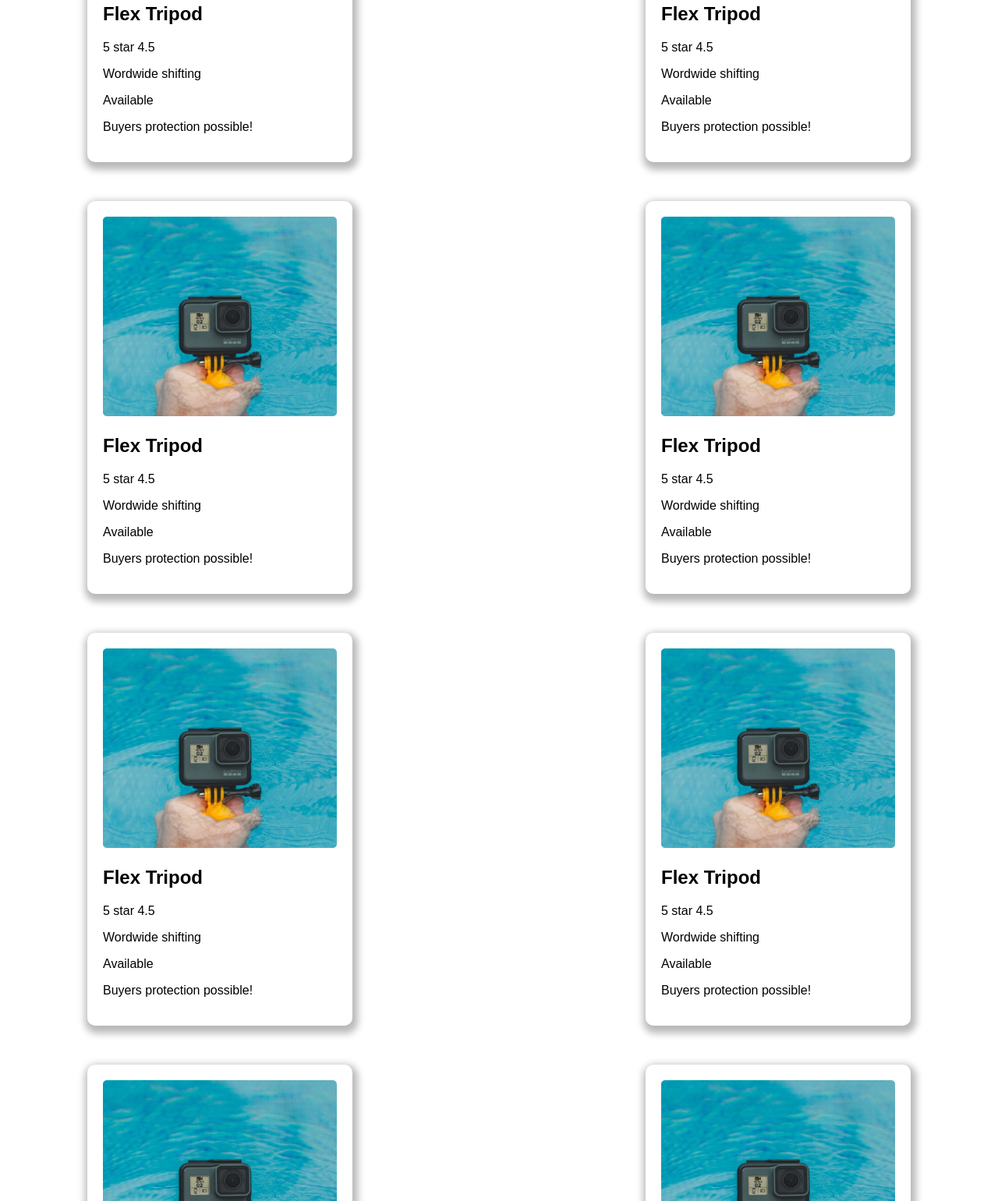
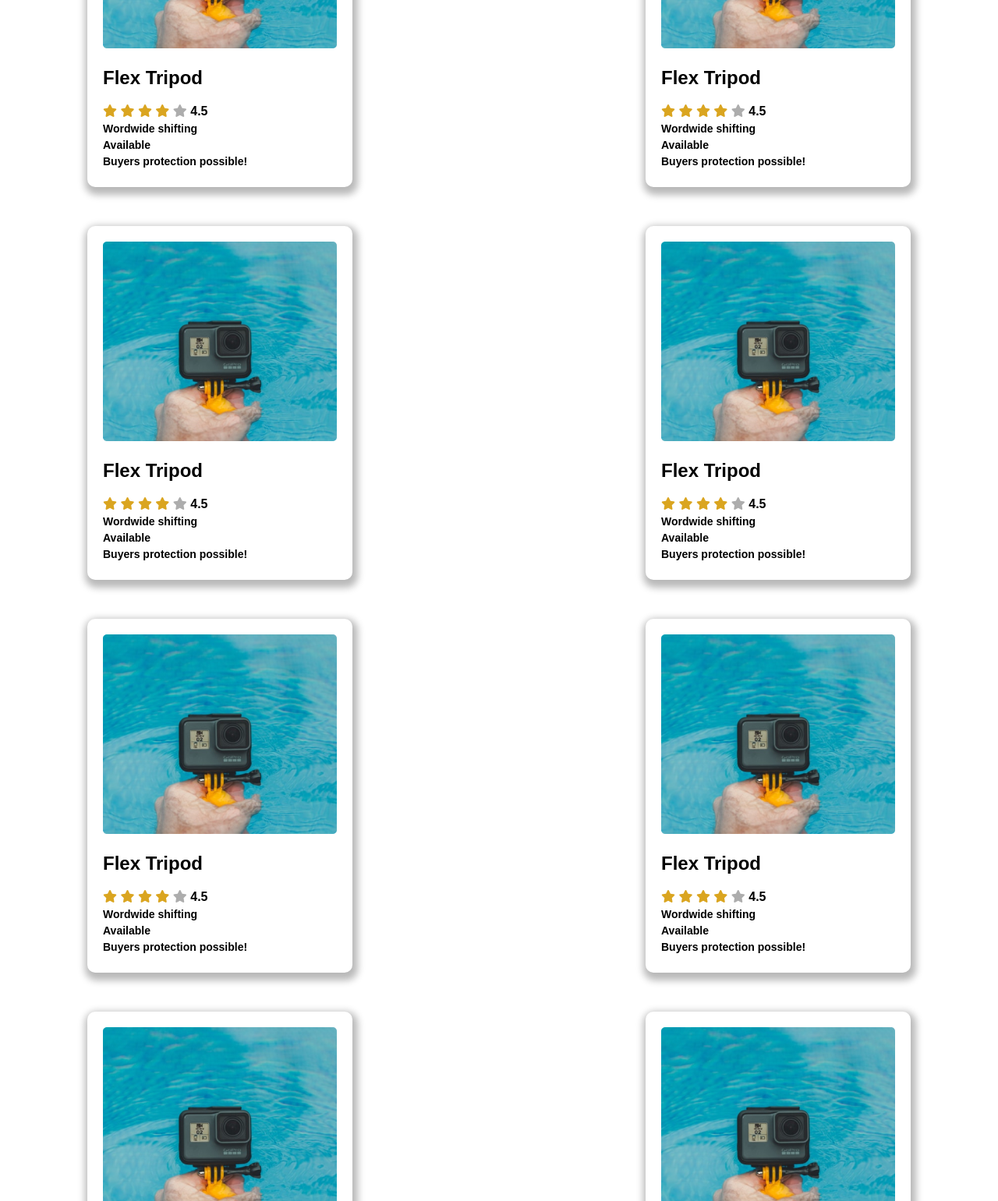
Before and after one commit to web-dev-mohsin/practice-only-me-influence-gear, a plain HTML site: page index.html in a window 1280 px wide. Shown: the part 1259-2800 px from the top of the page at 78% size. Drawn offline with Linux system fonts and the light colour scheme.

Commit message:
finished product showing

```diff
--- a/css/style.css
+++ b/css/style.css
@@ -109,9 +109,11 @@ header{
 /* Partner section */
 .Pertaners-section{
     width: 90%;
-
+    border-top: 1px solid rgb(233, 233, 233);
+    border-bottom: 1px solid rgb(233, 233, 233);
     padding: 20px 0px;
     margin: 20px auto;
+
 }
 .Pertaners{
     display: flex;
@@ -129,7 +131,7 @@ header{
 
 }
 .products-section-2{
-
+   margin-top: 100px;
 }
 .section-titles{
   text-align: center;
@@ -153,3 +155,23 @@ header{
 .product-image img{
     width: 100%;
 }
+.fa-star.filed{
+    color: goldenrod;
+}
+.fa-star.empty{
+    color:rgb(173, 173, 173)
+}
+.rating span{
+    font-weight: 600;
+}
+.sub-title p,.status p,.action p{
+    margin: 5px 0px;
+    font-weight: 600;
+    font-size: 14px;
+
+}
+.see-all{
+    text-align: right;
+    color: rgb(180, 4, 72);
+    margin-right: 100px;
+}
--- a/index.html
+++ b/index.html
@@ -113,41 +113,18 @@
 
                     <div class="product-details">
                         <div><h2>Flex Tripod</h2></div>
-                        <div class="rating">5 star <span>4.5</span></div>
+                        <div class="rating">
+                            <i class="fa-solid fa-star filed"></i>
+                            <i class="fa-solid fa-star filed"></i>
+                            <i class="fa-solid fa-star filed"></i>
+                            <i class="fa-solid fa-star filed"></i>
+                            <i class="fa-solid fa-star empty"></i>
+                            <span>4.5</span>
+                        </div>
 
-                        <div class="rating"><p>Wordwide shifting </p></div>
-                        <div class="rating"><p>Available</p></div>
-                        <div class="rating"><p>Buyers protection possible!</p></div>
-                    </div>
-                </div>
-
-                <div class="product">
-                    <div class="product-image">
-                        <img src="images/action.png" alt="">
-                    </div>
-
-                    <div class="product-details">
-                        <div><h2>Flex Tripod</h2></div>
-                        <div class="rating">5 star <span>4.5</span></div>
-
-                        <div class="rating"><p>Wordwide shifting </p></div>
-                        <div class="rating"><p>Available</p></div>
-                        <div class="rating"><p>Buyers protection possible!</p></div>
-                    </div>
-                </div>
-
-                <div class="product">
-                    <div class="product-image">
-                        <img src="images/action.png" alt="">
-                    </div>
-
-                    <div class="product-details">
-                        <div><h2>Flex Tripod</h2></div>
-                        <div class="rating">5 star <span>4.5</span></div>
-
-                        <div class="rating"><p>Wordwide shifting </p></div>
-                        <div class="rating"><p>Available</p></div>
-                        <div class="rating"><p>Buyers protection possible!</p></div>
+                        <div class="sub-title"><p>Wordwide shifting </p></div>
+                        <div class="status"><p>Available</p></div>
+                        <div class="action"><p>Buyers protection possible!</p></div>
                     </div>
                 </div>
                 <div class="product">
@@ -157,11 +134,18 @@
 
                     <div class="product-details">
                         <div><h2>Flex Tripod</h2></div>
-                        <div class="rating">5 star <span>4.5</span></div>
+                        <div class="rating">
+                            <i class="fa-solid fa-star filed"></i>
+                            <i class="fa-solid fa-star filed"></i>
+                            <i class="fa-solid fa-star filed"></i>
+                            <i class="fa-solid fa-star filed"></i>
+                            <i class="fa-solid fa-star empty"></i>
+                            <span>4.5</span>
+                        </div>
 
-                        <div class="rating"><p>Wordwide shifting </p></div>
-                        <div class="rating"><p>Available</p></div>
-                        <div class="rating"><p>Buyers protection possible!</p></div>
+                        <div class="sub-title"><p>Wordwide shifting </p></div>
+                        <div class="status"><p>Available</p></div>
+                        <div class="action"><p>Buyers protection possible!</p></div>
                     </div>
                 </div>
                 <div class="product">
@@ -171,41 +155,18 @@
 
                     <div class="product-details">
                         <div><h2>Flex Tripod</h2></div>
-                        <div class="rating">5 star <span>4.5</span></div>
+                        <div class="rating">
+                            <i class="fa-solid fa-star filed"></i>
+                            <i class="fa-solid fa-star filed"></i>
+                            <i class="fa-solid fa-star filed"></i>
+                            <i class="fa-solid fa-star filed"></i>
+                            <i class="fa-solid fa-star empty"></i>
+                            <span>4.5</span>
+                        </div>
 
-                        <div class="rating"><p>Wordwide shifting </p></div>
-                        <div class="rating"><p>Available</p></div>
-                        <div class="rating"><p>Buyers protection possible!</p></div>
-                    </div>
-                </div>
-
-                <div class="product">
-                    <div class="product-image">
-                        <img src="images/action.png" alt="">
-                    </div>
-
-                    <div class="product-details">
-                        <div><h2>Flex Tripod</h2></div>
-                        <div class="rating">5 star <span>4.5</span></div>
-
-                        <div class="rating"><p>Wordwide shifting </p></div>
-                        <div class="rating"><p>Available</p></div>
-                        <div class="rating"><p>Buyers protection possible!</p></div>
-                    </div>
-                </div>
-
-                <div class="product">
-                    <div class="product-image">
-                        <img src="images/action.png" alt="">
-                    </div>
-
-                    <div class="product-details">
-                        <div><h2>Flex Tripod</h2></div>
-                        <div class="rating">5 star <span>4.5</span></div>
-
-                        <div class="rating"><p>Wordwide shifting </p></div>
-                        <div class="rating"><p>Available</p></div>
-                        <div class="rating"><p>Buyers protection possible!</p></div>
+                        <div class="sub-title"><p>Wordwide shifting </p></div>
+                        <div class="status"><p>Available</p></div>
+                        <div class="action"><p>Buyers protection possible!</p></div>
                     </div>
                 </div>
                 <div class="product">
@@ -215,11 +176,18 @@
 
                     <div class="product-details">
                         <div><h2>Flex Tripod</h2></div>
-                        <div class="rating">5 star <span>4.5</span></div>
+                        <div class="rating">
+                            <i class="fa-solid fa-star filed"></i>
+                            <i class="fa-solid fa-star filed"></i>
+                            <i class="fa-solid fa-star filed"></i>
+                            <i class="fa-solid fa-star filed"></i>
+                            <i class="fa-solid fa-star empty"></i>
+                            <span>4.5</span>
+                        </div>
 
-                        <div class="rating"><p>Wordwide shifting </p></div>
-                        <div class="rating"><p>Available</p></div>
-                        <div class="rating"><p>Buyers protection possible!</p></div>
+                        <div class="sub-title"><p>Wordwide shifting </p></div>
+                        <div class="status"><p>Available</p></div>
+                        <div class="action"><p>Buyers protection possible!</p></div>
                     </div>
                 </div>
                 <div class="product">
@@ -229,41 +197,18 @@
 
                     <div class="product-details">
                         <div><h2>Flex Tripod</h2></div>
-                        <div class="rating">5 star <span>4.5</span></div>
+                        <div class="rating">
+                            <i class="fa-solid fa-star filed"></i>
+                            <i class="fa-solid fa-star filed"></i>
+                            <i class="fa-solid fa-star filed"></i>
+                            <i class="fa-solid fa-star filed"></i>
+                            <i class="fa-solid fa-star empty"></i>
+                            <span>4.5</span>
+                        </div>
 
-                        <div class="rating"><p>Wordwide shifting </p></div>
-                        <div class="rating"><p>Available</p></div>
-                        <div class="rating"><p>Buyers protection possible!</p></div>
-                    </div>
-                </div>
-
-                <div class="product">
-                    <div class="product-image">
-                        <img src="images/action.png" alt="">
-                    </div>
-
-                    <div class="product-details">
-                        <div><h2>Flex Tripod</h2></div>
-                        <div class="rating">5 star <span>4.5</span></div>
-
-                        <div class="rating"><p>Wordwide shifting </p></div>
-                        <div class="rating"><p>Available</p></div>
-                        <div class="rating"><p>Buyers protection possible!</p></div>
-                    </div>
-                </div>
-
-                <div class="product">
-                    <div class="product-image">
-                        <img src="images/action.png" alt="">
-                    </div>
-
-                    <div class="product-details">
-                        <div><h2>Flex Tripod</h2></div>
-                        <div class="rating">5 star <span>4.5</span></div>
-
-                        <div class="rating"><p>Wordwide shifting </p></div>
-                        <div class="rating"><p>Available</p></div>
-                        <div class="rating"><p>Buyers protection possible!</p></div>
+                        <div class="sub-title"><p>Wordwide shifting </p></div>
+                        <div class="status"><p>Available</p></div>
+                        <div class="action"><p>Buyers protection possible!</p></div>
                     </div>
                 </div>
                 <div class="product">
@@ -273,15 +218,86 @@
 
                     <div class="product-details">
                         <div><h2>Flex Tripod</h2></div>
-                        <div class="rating">5 star <span>4.5</span></div>
+                        <div class="rating">
+                            <i class="fa-solid fa-star filed"></i>
+                            <i class="fa-solid fa-star filed"></i>
+                            <i class="fa-solid fa-star filed"></i>
+                            <i class="fa-solid fa-star filed"></i>
+                            <i class="fa-solid fa-star empty"></i>
+                            <span>4.5</span>
+                        </div>
 
-                        <div class="rating"><p>Wordwide shifting </p></div>
-                        <div class="rating"><p>Available</p></div>
-                        <div class="rating"><p>Buyers protection possible!</p></div>
+                        <div class="sub-title"><p>Wordwide shifting </p></div>
+                        <div class="status"><p>Available</p></div>
+                        <div class="action"><p>Buyers protection possible!</p></div>
+                    </div>
+                </div>
+                <div class="product">
+                    <div class="product-image">
+                        <img src="images/action.png" alt="">
+                    </div>
+
+                    <div class="product-details">
+                        <div><h2>Flex Tripod</h2></div>
+                        <div class="rating">
+                            <i class="fa-solid fa-star filed"></i>
+                            <i class="fa-solid fa-star filed"></i>
+                            <i class="fa-solid fa-star filed"></i>
+                            <i class="fa-solid fa-star filed"></i>
+                            <i class="fa-solid fa-star empty"></i>
+                            <span>4.5</span>
+                        </div>
+
+                        <div class="sub-title"><p>Wordwide shifting </p></div>
+                        <div class="status"><p>Available</p></div>
+                        <div class="action"><p>Buyers protection possible!</p></div>
+                    </div>
+                </div>
+                <div class="product">
+                    <div class="product-image">
+                        <img src="images/action.png" alt="">
+                    </div>
+
+                    <div class="product-details">
+                        <div><h2>Flex Tripod</h2></div>
+                        <div class="rating">
+                            <i class="fa-solid fa-star filed"></i>
+                            <i class="fa-solid fa-star filed"></i>
+                            <i class="fa-solid fa-star filed"></i>
+                            <i class="fa-solid fa-star filed"></i>
+                            <i class="fa-solid fa-star empty"></i>
+                            <span>4.5</span>
+                        </div>
+
+                        <div class="sub-title"><p>Wordwide shifting </p></div>
+                        <div class="status"><p>Available</p></div>
+                        <div class="action"><p>Buyers protection possible!</p></div>
+                    </div>
+                </div>
+                <div class="product">
+                    <div class="product-image">
+                        <img src="images/action.png" alt="">
+                    </div>
+
+                    <div class="product-details">
+                        <div><h2>Flex Tripod</h2></div>
+                        <div class="rating">
+                            <i class="fa-solid fa-star filed"></i>
+                            <i class="fa-solid fa-star filed"></i>
+                            <i class="fa-solid fa-star filed"></i>
+                            <i class="fa-solid fa-star filed"></i>
+                            <i class="fa-solid fa-star empty"></i>
+                            <span>4.5</span>
+                        </div>
+
+                        <div class="sub-title"><p>Wordwide shifting </p></div>
+                        <div class="status"><p>Available</p></div>
+                        <div class="action"><p>Buyers protection possible!</p></div>
                     </div>
                 </div>
 
             </div>
+            <h4 class="see-all">See More <span><i class="fa-solid fa-arrow-right-long"></i></span></h4>
         </div>
         </section>
     </main>
```
